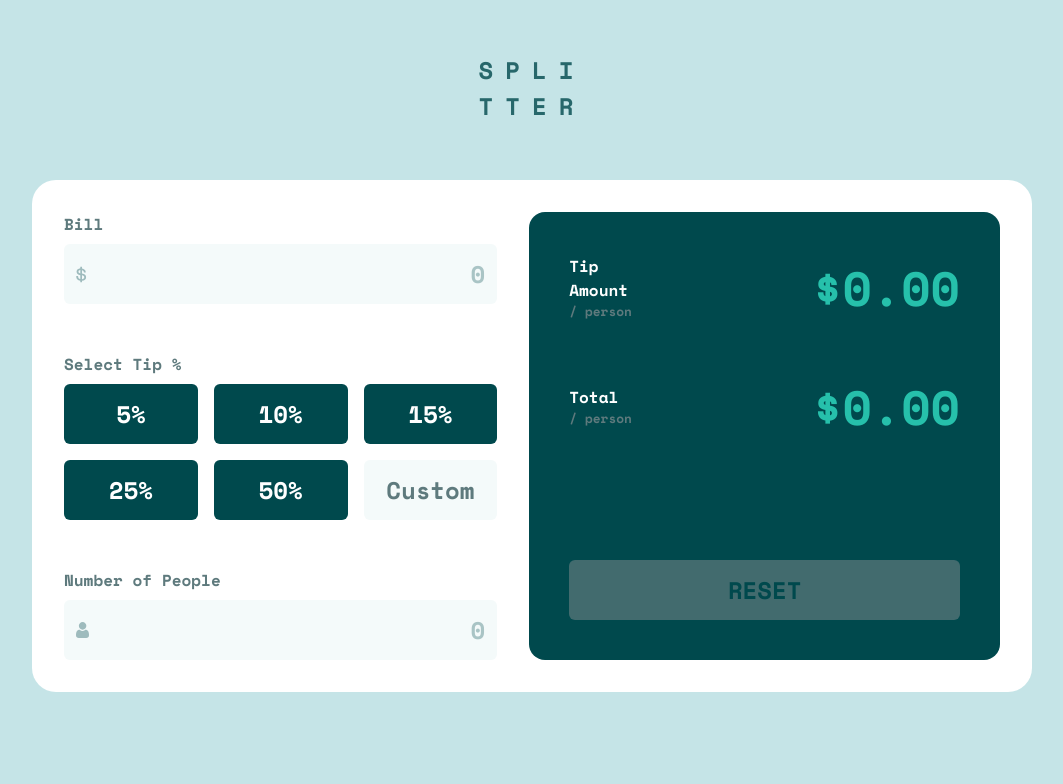
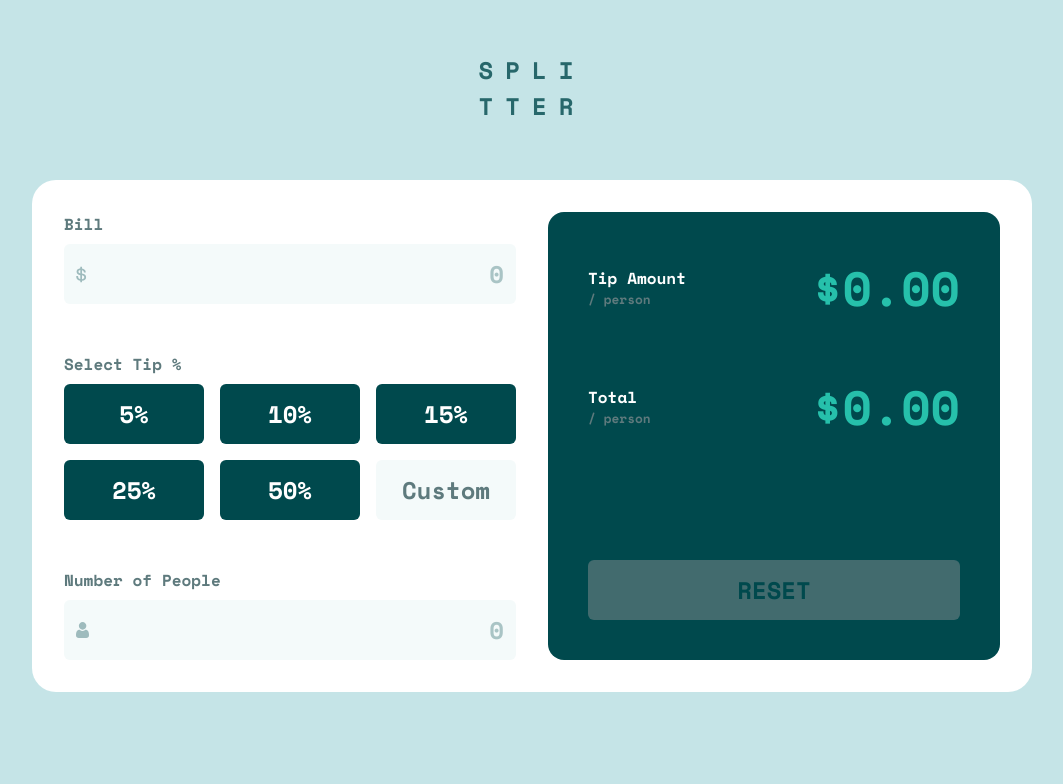
Before and after one commit to blue-crona/frontendmentor-tip-calculator-app, a React (Vite) app: page / in a window 1536 px wide. Shown: the top 784 px of the page, without its empty margins (236-1299 px from the left). Built offline with nearby package versions, Linux system fonts and the light colour scheme.

Commit message:
Refactoring

```diff
--- a/src/components/Outputs.jsx
+++ b/src/components/Outputs.jsx
@@ -22,18 +22,18 @@ const Outputs = ({ tipAmounts, handleResetOnClick }) => {
             <h2 className="output__header">Tip Amount</h2>
             <div className="output__sub-header">/ person</div>
           </div>
-          <span className="output__amount">
+          <div className="output__amount">
             {numberFormat(tipAmounts.tipPerPerson)}
-          </span>
+          </div>
         </div>
         <div className="output__total">
           <div>
             <h2 className="output__header">Total</h2>
             <div className="output__sub-header">/ person</div>
           </div>
-          <span className="output__amount">
+          <div className="output__amount">
             {numberFormat(tipAmounts.totalPerPerson)}
-          </span>
+          </div>
         </div>
       </div>
       <button
--- a/src/css/outputs.css
+++ b/src/css/outputs.css
@@ -46,8 +46,13 @@
     padding: 2.5em;
   }
 
+  .output__header {
+    padding-right: 0;
+  }
+
   .output__amount {
     width: 300px;
+    max-width: 65%;
     font-size: 3rem;
   }
 
```
